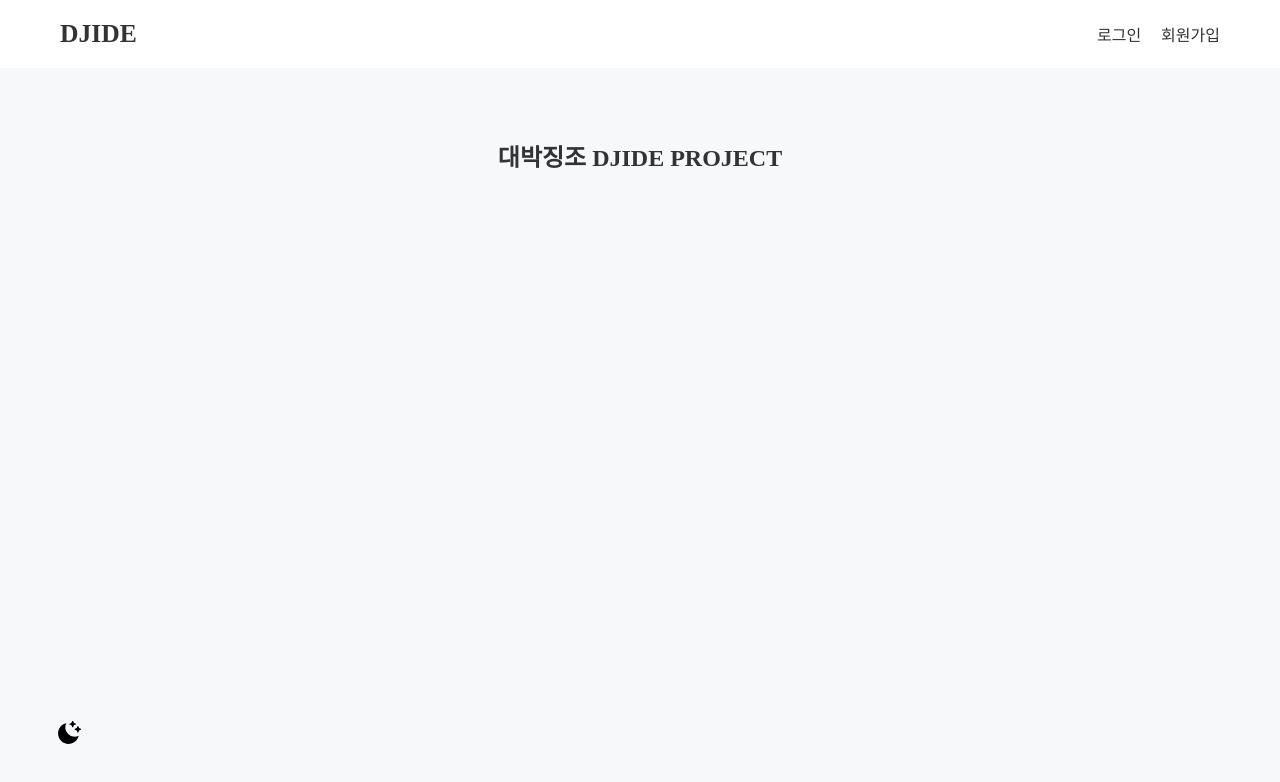
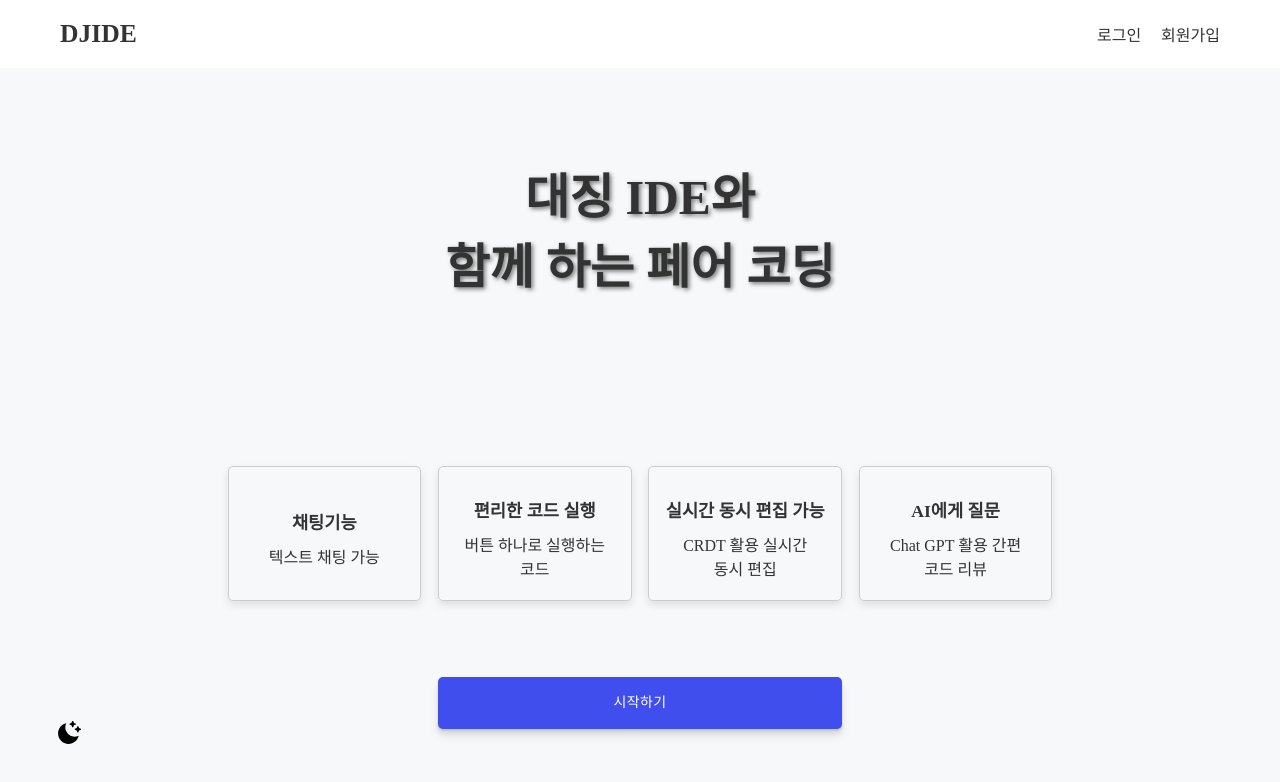
Before and after one commit to The-Great-Sign/IDE-Project-frontend-next, a Next.js app: page / in a window 1280 px wide. Shown: the top 782 px of the page. Built offline with nearby package versions, Linux system fonts and the light colour scheme; no server answers.

Commit message:
fix : IDE-143 충돌 해결

```diff
--- a/src/app/page.styles.ts
+++ b/src/app/page.styles.ts
@@ -1,10 +1,73 @@
 import styled from 'styled-components';
+
+const mainPageImageUrl = `/app/mainPageImage.png`;
 
 export const MainContainer = styled.div`
   text-align: center;
   display: flex;
+  flex-direction: column;
   justify-content: center;
+  align-items: center;
   width: 100%;
-  height: 100vh;
+  margin: 0 auto;
   padding-top: 50px;
+  font-size: 2em; // 필요에 따라 폰트 크기 조절
+  text-shadow: 2px 2px 4px rgba(0, 0, 0, 0.5);
 `;
+
+export const MainDiv = styled.div`
+  text-align: center;
+  display: flex;
+  font-size: 0.5em; // 텍스트 크기가 너무 크면 조절
+  justify-content: center;
+  width: 100%; // 원하는 가로 길이로 설정
+  margin: 0 auto; // 가로 중앙 정렬을 위해 자동 마진 사용
+
+  padding-top: 10vw;
+  padding-bottom: 5vw;
+  text-shadow: 0px 0px 0px rgba(0, 0, 0, 0);
+  overflow: hidden; // 텍스트가 넘칠 경우 숨김
+`;
+
+export const MainPageImage = styled.div`
+  background-image: url(${mainPageImageUrl});
+  background-size: cover;
+  background-position: center;
+  background-repeat: no-repeat;
+  width: 100%; // 이 값을 적절한 크기로 조정
+  height: 400px; // 배경 이미지가 보일 수 있도록 높이를 지정
+  overflow: hidden; // 이미지가 넘칠 경우 숨김
+`;
+
+export const MainDivInfo = styled.div`
+  text-align: center; // 텍스트 가운데 정렬
+  display: flex;
+  flex-direction: column;
+  justify-content: center; // 수직 방향으로 가운데 정렬
+  align-items: center; // 수평 방향으로 가운데 정렬
+  width: 18%; // 필요에 따라 너비 조정
+  margin: 0 auto;
+  padding: 20px;
+  border: 1px solid #ccc;
+  border-radius: 5px;
+  box-shadow: 0px 4px 8px rgba(0, 0, 0, 0.1);
+
+  h2 {
+    font-size: 1.1em;
+    margin: 10px 0;
+    white-space: nowrap; // 제목을 한 줄로 표시
+    overflow: hidden; // 넘치는 텍스트 숨김
+    text-overflow: ellipsis; // 텍스트가 넘칠 때 말줄임표 표시
+  }
+
+  div {
+    word-break: keep-all; // 한글 텍스트가 잘리지 않도록 설정
+    overflow: hidden; // 넘치는 텍스트 숨김
+    text-overflow: ellipsis; // 텍스트가 넘칠 때 말줄임표 표시
+  }
+`;
+export const BigButton = styled.button`
+  display: flex;
+  align-items: center;
+  overflow: hidden; // 버튼 내용이 넘칠 경우 숨김
+`;
--- a/src/app/page.tsx
+++ b/src/app/page.tsx
@@ -1,14 +1,61 @@
 'use client';
 
 import MainHeader from '@/components/MainHeader/MainHeader';
-import { MainContainer } from './page.styles';
+import { MainContainer, MainDiv, MainDivInfo } from './page.styles';
+import { BigButton } from '@/components/Button/Button';
+import { useRouter } from 'next/navigation';
+import useUserStore from '@/store/useUserStore';
+// import Image from 'next/image';
 
 const App = () => {
+  const router = useRouter();
+  const { isLoggedIn } = useUserStore();
+
+  const handleClick = () => {
+    if (isLoggedIn) {
+      router.push(`/project`);
+    } else {
+      router.push(`/login`);
+    }
+  };
+
   return (
     <>
       <MainHeader />
       <MainContainer>
-        <h2>대박징조 DJIDE PROJECT</h2>
+        <h2>
+          대징 IDE와
+          <br />
+          함께 하는 페어 코딩
+        </h2>
+        <div>
+          {/* <Image
+            src="/public/images/meeting_mono.png"
+            alt="메인이미지"
+            width={400} // 실제 이미지의 너비
+            height={200}
+            layout="responsive"
+          /> */}
+          <MainDiv>
+            <MainDivInfo>
+              <h2>채팅기능</h2>
+              <div>텍스트 채팅 가능</div>
+            </MainDivInfo>
+            <MainDivInfo>
+              <h2>편리한 코드 실행</h2>
+              <div>버튼 하나로 실행하는 코드</div>
+            </MainDivInfo>
+            <MainDivInfo>
+              <h2>실시간 동시 편집 가능</h2>
+              <div>CRDT 활용 실시간 동시 편집</div>
+            </MainDivInfo>
+            <MainDivInfo>
+              <h2>AI에게 질문</h2>
+              <div>Chat GPT 활용 간편 코드 리뷰</div>
+            </MainDivInfo>
+          </MainDiv>
+        </div>
+        <BigButton onClick={handleClick}>시작하기</BigButton>
       </MainContainer>
     </>
   );
```
